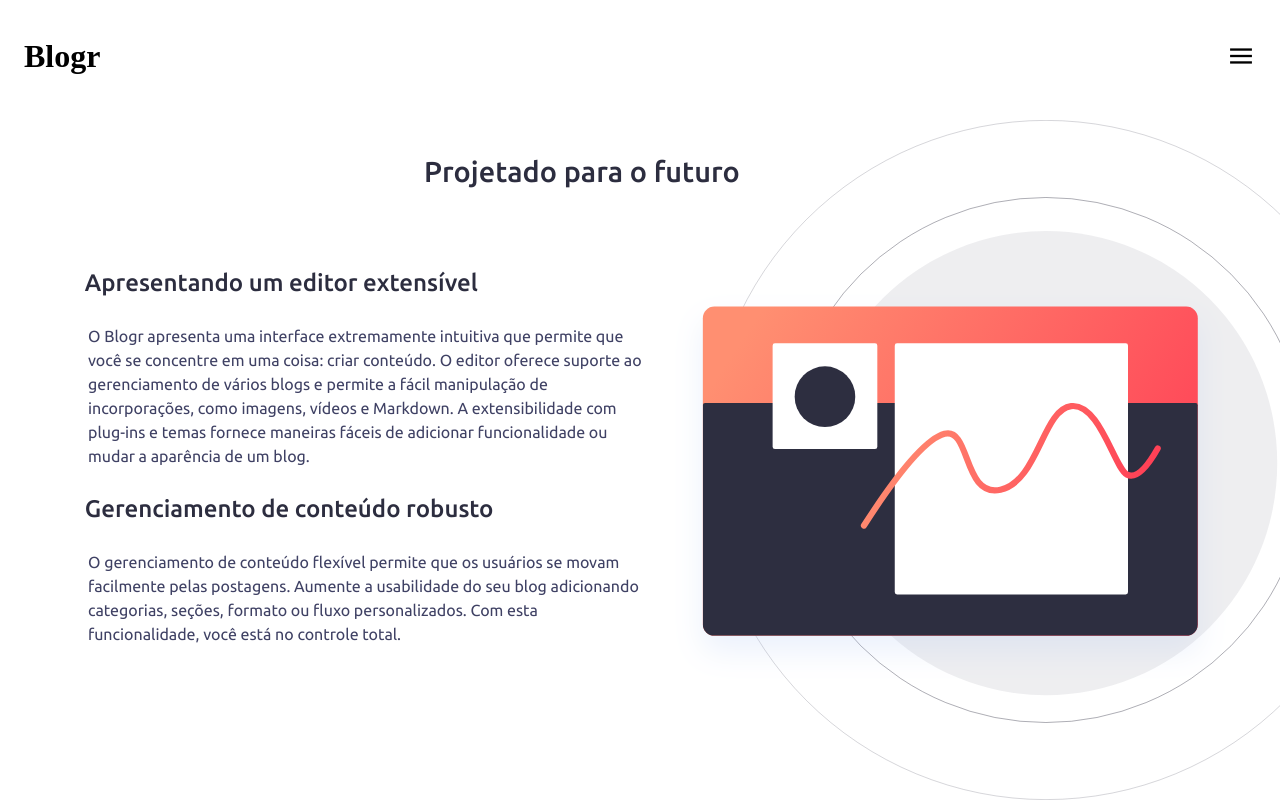
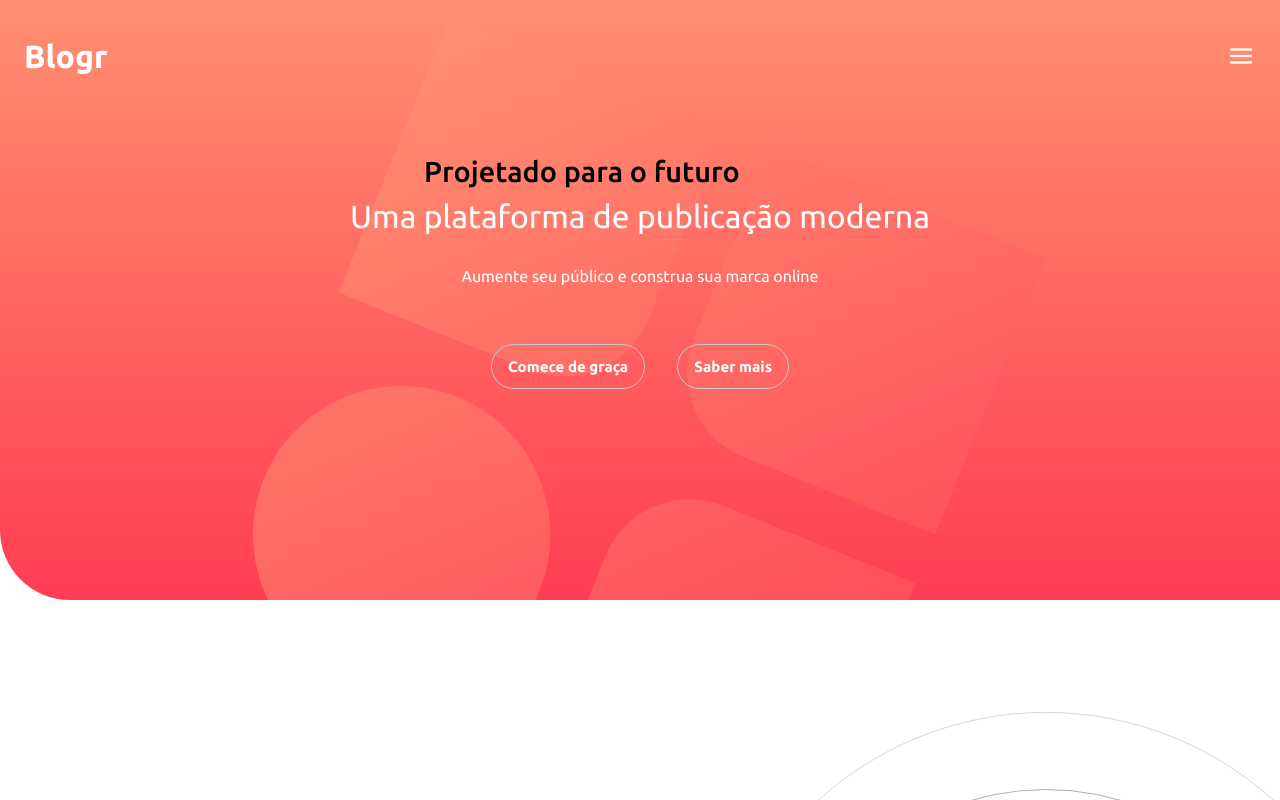
Before and after one commit to JennyLamego2022/Blogr_vAtual, an Angular app: page / in a window 1280 px wide. Shown: the top 800 px of the page. Built offline with nearby package versions, Linux system fonts and the light colour scheme.

Commit message:
feat: Estilização do header, criação da lista do menu hamburguer

```diff
--- a/src/app/header/header.component.css
+++ b/src/app/header/header.component.css
@@ -1,8 +1,101 @@
-.container {
+.container{
+  --bg-gradient2-color:linear-gradient(hsl(13, 100%, 72%), hsl(353, 100%, 62%));
+  --bg-gradient-button-color:linear-gradient(90deg,hsl(13, 100%, 72%), hsl(353, 100%, 62%));
+  --text-principal-color: hsl(0, 0%, 100%);
+  --text-secundario-color: hsl(240, 2%, 79%);
+  --text-hover-color: hsl(355, 100%, 74%);
+  --text-titulos-color:hsl(237, 17%, 21%);
+  --text-texto-color: hsl(237, 23%, 32%);
+}
+
+.container{
   display: flex;
+  flex-direction: column;
+  font-family: 'Ubuntu', sans-serif;
+  background-image: url(../../assets/img/bg-pattern-intro-mobile.svg), var(--bg-gradient2-color);
+  background-repeat: no-repeat;
+  background-size: 1200px 1200px, auto;
+  background-position-x: 34%;
+  background-position-y: 27%;
+  border-bottom-left-radius: 70px;
+  height: 600px;
+  color: var(--text-principal-color);
+  margin-bottom: 4rem;
+
+}
+
+.nav {
+  display: flex;
+  flex-direction: row;
   justify-content: space-between;
   align-items: center;
-    padding: 2.5rem  1.5rem 0 1.5rem;
+  padding: 2.5rem  1.5rem 1.5rem 1.5rem;
+  position: relative;
+}
+
+nav{
+  position: absolute;
+  display: flex;
+  flex-direction: column;
+  margin-top: 7rem;
+  margin-left: 2rem;
+  margin-right: 2rem;
+  border-radius: 5px;
+  width: 310px;
+  text-align: center;
+  background-color: var(--text-principal-color);
+  color:black;
+  line-height: 2;
+  padding-bottom: 2rem;
+  font-size: 1.5rem;
+  display: none;
+}
+
+.nome{
+  color: var(--text-titulos-color);
+}
+
+li{
+  color: var(--text-texto-color);
+  background-color: rgb(225, 221, 221);
+  border: none;
+  /* border-radius: 5px; */
+  margin-left: 2rem;
+  margin-right: 2rem;
+  font-size: 1.3rem;
+}
+
+/* .lista1 > li:first-child{
+  border-top-left-radius: 50px;
+  background-color: red;
+} */
+
+
+.login, .inscricao{
+  font-family: 'Ubuntu', sans-serif;
+  font-weight: 700;
+  color: black;
+  background-color: transparent;
+  border: none;
+  padding: 0.8rem 0.5rem;
+  cursor: pointer;
+  margin-left: 5rem;
+  margin-right: 5rem;
+  font-size: 1.5rem;
+
+
+}
+
+.login:hover, .inscricao:hover{
+  background-image: var(--bg-gradient-button-color);
+  color: var(--text-principal-color);
+  border-radius: 50px;
+}
+
+.login{
+
+  margin-top: 2rem;
+  margin-bottom: 1rem;
 }
 
 h1 {
@@ -23,9 +116,58 @@ h1 {
 
 .material-symbols-outlined {
   font-size: 28px;
+  color: white;
   font-variation-settings:
   'FILL' 100,
   'wght' 600,
   'GRAD' 0,
-    'opsz' 50
+  'opsz' 50;
+  cursor: pointer;
 }
+
+.material-symbols-outlined:hover{
+
+  /* background-image: url(../../assets/img/icon-close.svg); */
+}
+
+.conteudo{
+  text-align: center;
+  display: flex;
+  flex-direction: column;
+  justify-content: center;
+  align-items: center;
+  padding-top: 6rem;
+  padding-bottom: 6rem;
+  line-height: 1.5;
+  padding-right: 2rem;
+  padding-left: 2rem;
+
+}
+
+.titulo{
+  font-weight: 400;
+}
+
+
+.acao{
+  display: flex;
+  gap: 2rem;
+}
+.botao{
+  font-family: 'Ubuntu', sans-serif;
+  font-weight: 700;
+  color: var(--text-principal-color);
+  background-color: transparent;
+  border: 1px solid var(--text-secundario-color);
+  border-radius: 50px;
+  padding: 0.8rem 1rem;
+  margin-top:2rem;
+  cursor: pointer;
+  font-size: 15px;
+
+}
+
+.botao:hover{
+  background-color: var(--text-principal-color);
+  color:var(--text-hover-color);
+}
--- a/src/app/header/header.component.html
+++ b/src/app/header/header.component.html
@@ -1,6 +1,49 @@
 <div class="container">
+  <div class="nav">
     <h1>Blogr</h1>
     <button class="buttonHeader">
         <span class="material-symbols-outlined">menu</span>
     </button>
+
+  </div>
+  <nav>
+
+    <ul class="lista1">
+        <h3 class="nome">Produto <img src="../../assets/img/icon-arrow-dark.svg" alt="Seta para baixo"></h3>
+        <li>Visão geral</li>
+        <li>Preços</li>
+        <li>Mercado</li>
+        <li>Recursos</li>
+        <li>Integrações</li>
+    </ul>
+    <br>
+    <ul class="lista2">
+        <h3 class="nome">Companhia <img src="../../assets/img/icon-arrow-dark.svg" alt="Seta para baixo"></h3>
+        <li>Sobre</li>
+        <li>Equipe</li>
+        <li>Blog</li>
+        <li>Carreiras</li>
+    </ul>
+    <br>
+    <ul class="lista3">
+        <h3 class="nome">Conectar <img src="../../assets/img/icon-arrow-dark.svg" alt="Seta para baixo"></h3>
+        <li>Contato</li>
+        <li>Notícias</li>
+        <li>LinkedIn</li>
+    </ul>
+
+    <button class="login">Login</button>
+    <button class="inscricao">Inscreva-se</button>
+
+
+  </nav>
+  <div class="conteudo">
+    <h1 class="titulo">Uma plataforma de publicação moderna</h1><br>
+    <h3>Aumente seu público e construa sua marca online</h3><br>
+    <div class="acao">
+      <button class="botao start">Comece de graça</button>
+      <button class="botao">Saber mais</button>
+    </div>
+
+  </div>
 </div>
--- a/src/app/main/main.component.css
+++ b/src/app/main/main.component.css
@@ -1,8 +1,7 @@
 
 .conteudo{
 
-    --text-titulos-color:hsl(237, 17%, 21%);
-    --text-texto-color: hsl(237, 23%, 32%);
+
     --text-principal-color: hsl(0, 0%, 100%);
     --text-secundario-color: hsl(240, 2%, 79%);
     --bg-body-color:hsl(237, 23%, 32%);
```
Lines whose indentation alone changed are shown as unchanged.
